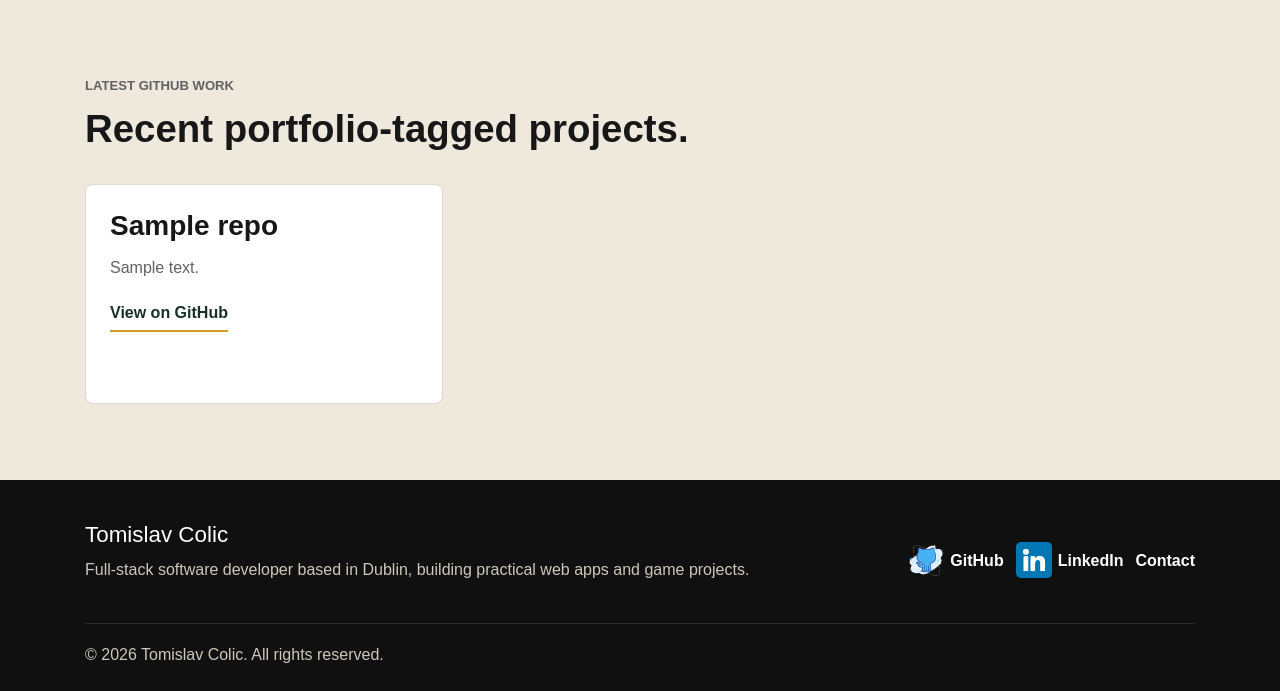
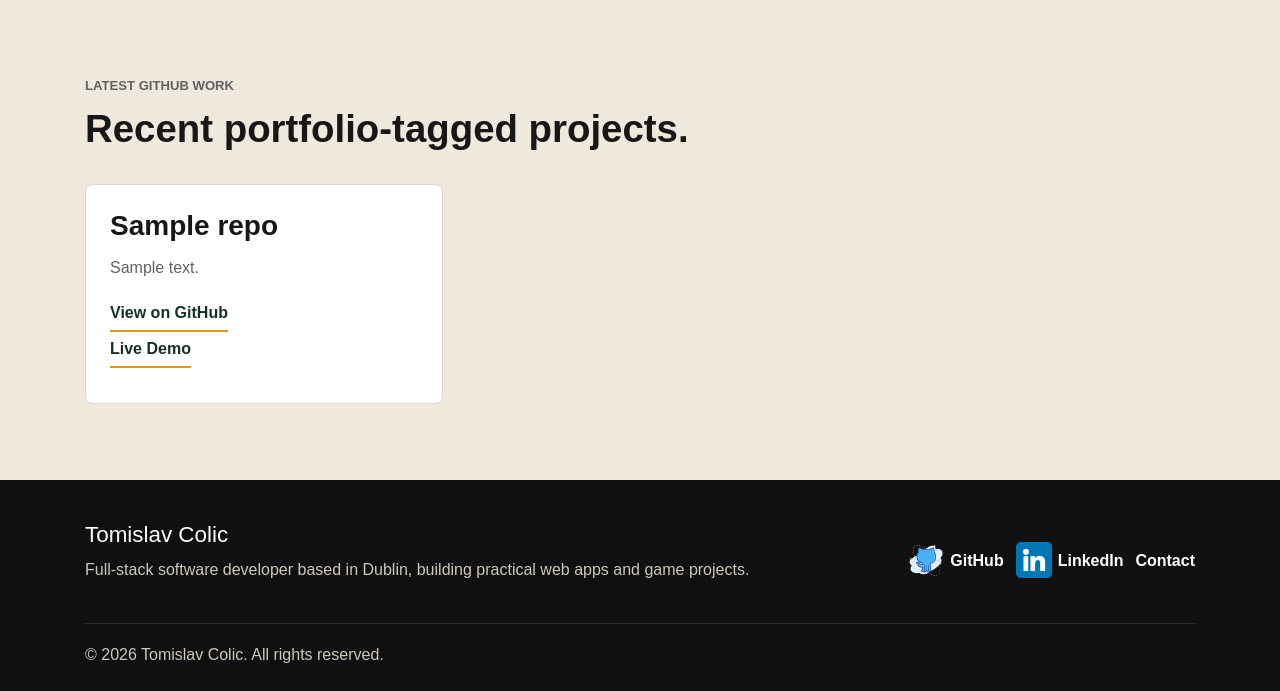
Before and after one commit to TomyLee88/Personal-Portfolio, a Django app: template web/templates/web/home.html in a window 1280 px wide. Shown: the part 1810-2501 px from the top of the page. Run offline with Django 5.2, Linux system fonts and the light colour scheme; the template is opened without the code that fills it: most values are stand-ins (such as "Sample title", 1, 10 or a date in 2020); some libraries are stand-ins or nearby versions.

Commit message:
Add live demo links to homepage projects

```diff
--- a/web/templates/web/home.html
+++ b/web/templates/web/home.html
@@ -113,6 +113,9 @@
                 <h3>{{ repo.name }}</h3>
                 <p>{{ repo.description|default:"Selected software project from my GitHub portfolio." }}</p>
                 <a href="{{ repo.html_url }}" target="_blank" rel="noopener">View on GitHub</a>
+                {% if repo.live_demo_url %}
+                <a href="{{ repo.live_demo_url }}" target="_blank" rel="noopener">Live Demo</a>
+                {% endif %}
             </article>
             {% empty %}
             <p>No portfolio-tagged projects found yet.</p>
```
